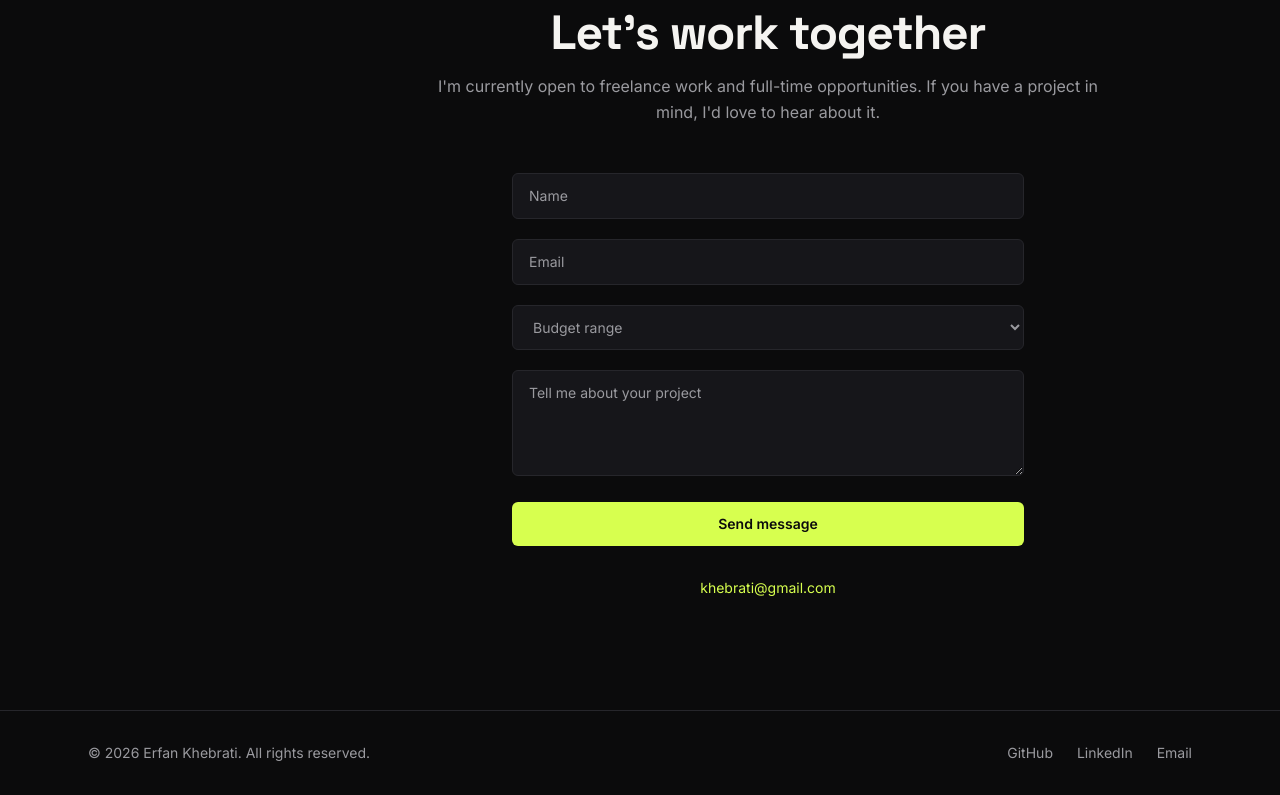
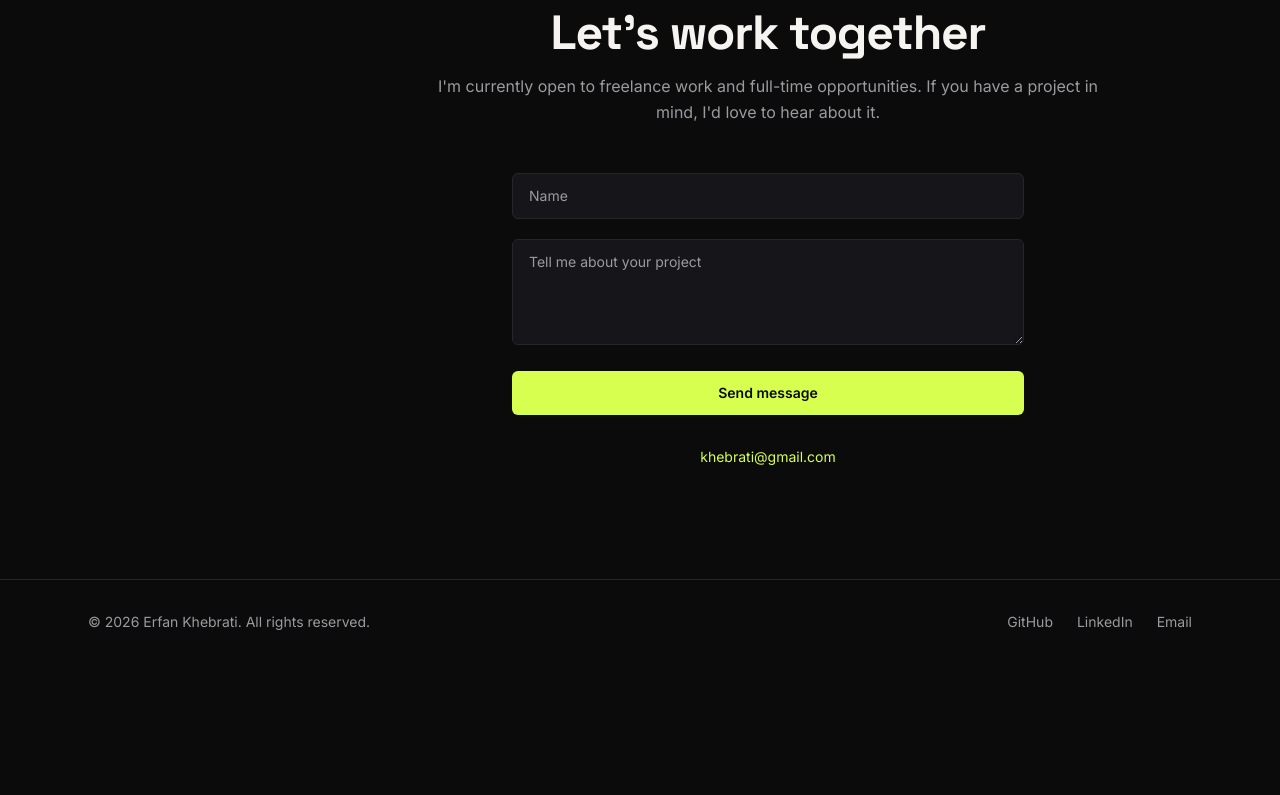
Before and after one commit to khebrati/khebrati.github.io, a Next.js app: page / in a window 1280 px wide. Shown: the part 3590-4385 px from the top of the page. After the commit the page ends 4254 px from the top, so only its background shows below. Built offline with nearby package versions, Linux system fonts and the light colour scheme.

Commit message:
Remove email and budget fields from contact form

```diff
--- a/src/components/sections/Contact.tsx
+++ b/src/components/sections/Contact.tsx
@@ -45,30 +45,7 @@ export default function Contact() {
                 className="w-full rounded-md border border-border bg-surface px-4 py-3 text-sm text-text placeholder-text-muted outline-none transition-colors focus:border-accent"
               />
             </div>
-            <div>
-              <label htmlFor="email" className="sr-only">Email</label>
-              <input
-                id="email"
-                name="email"
-                type="email"
-                required
-                placeholder="Email"
-                className="w-full rounded-md border border-border bg-surface px-4 py-3 text-sm text-text placeholder-text-muted outline-none transition-colors focus:border-accent"
-              />
-            </div>
-            <div>
-              <label htmlFor="budget" className="sr-only">Budget range</label>
-              <select
-                id="budget"
-                name="budget"
-                className="w-full rounded-md border border-border bg-surface px-4 py-3 text-sm text-text-muted outline-none transition-colors focus:border-accent"
-              >
-                <option value="">Budget range</option>
-                <option value="<5k">&lt; $5,000</option>
-                <option value="5k-15k">$5,000 — $15,000</option>
-                <option value="15k+">$15,000+</option>
-              </select>
-            </div>
+
             <div>
               <label htmlFor="message" className="sr-only">Message</label>
               <textarea
```
